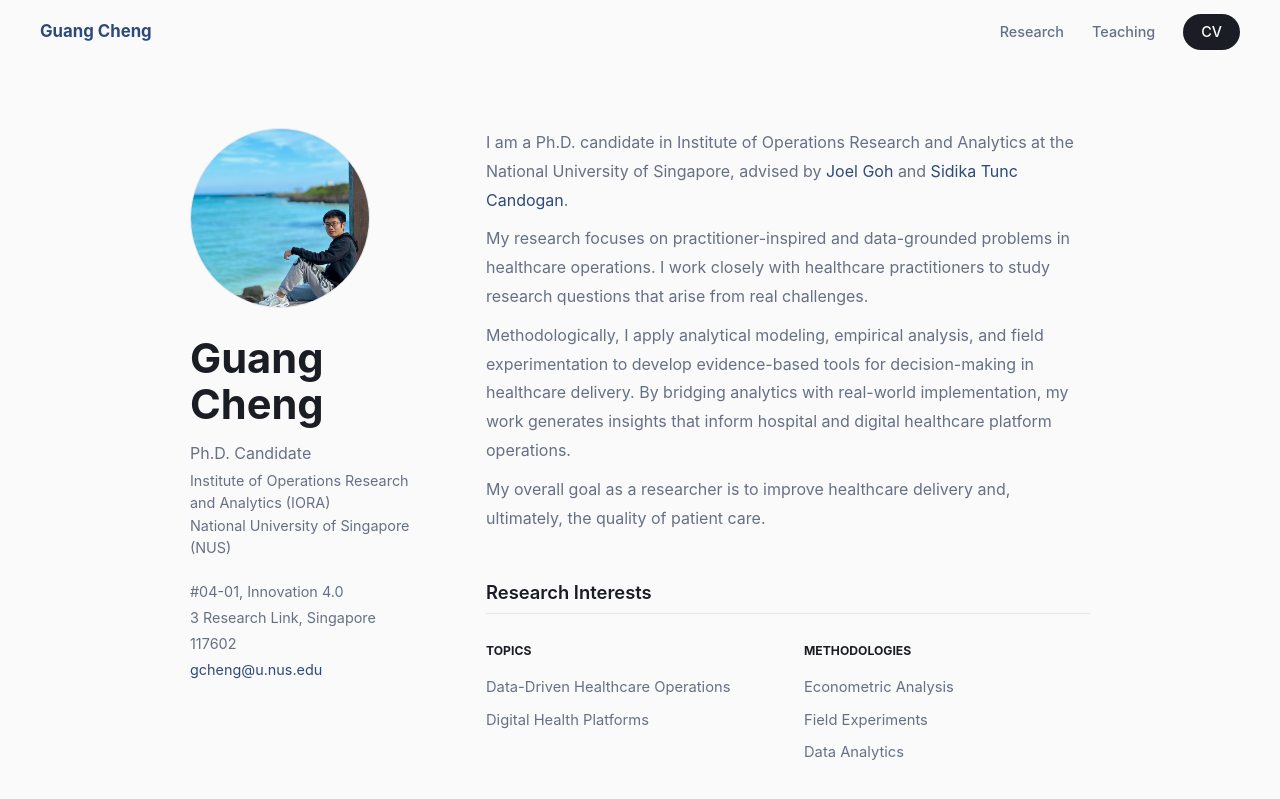
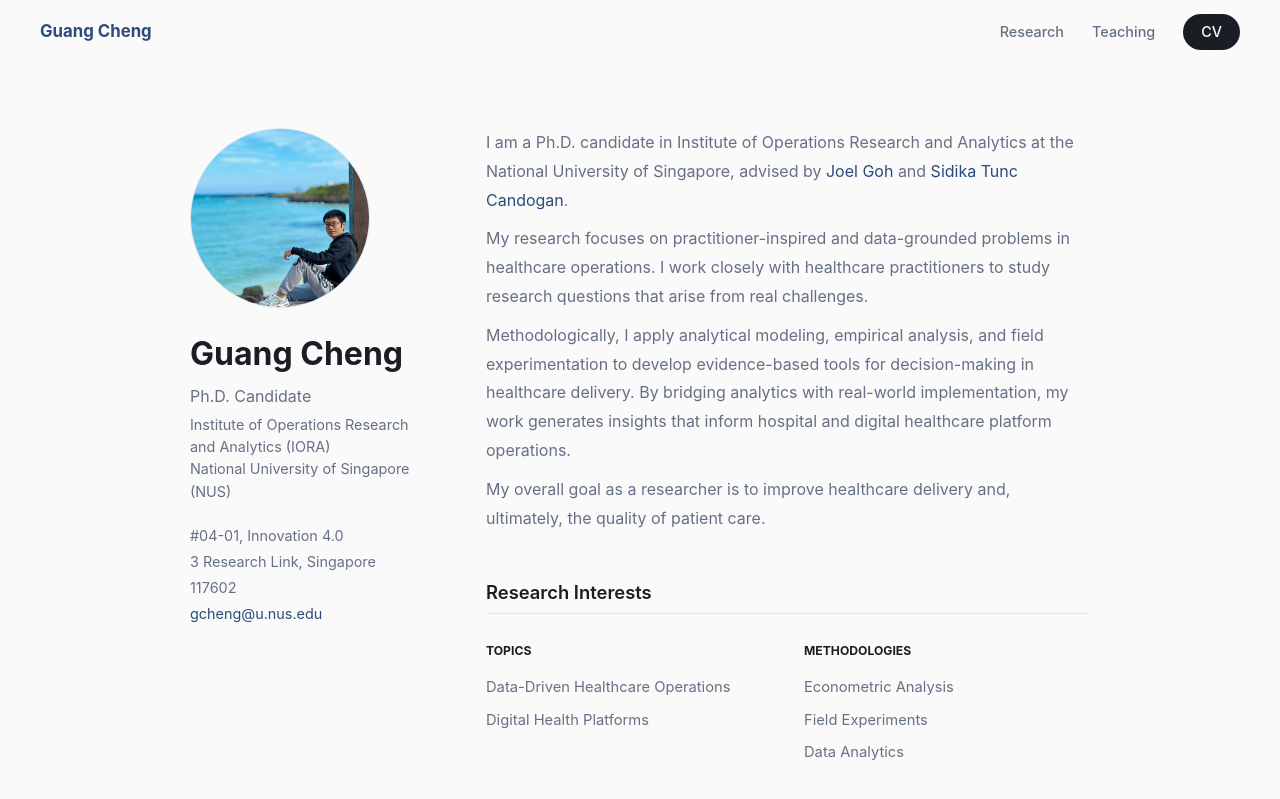
Before and after one commit to gcheng-nus/gcheng-nus.github.io, a Jekyll site: the page built from _pages/about.md, in a window 1280 px wide and 900 px high. Shown: the top 799 px of the window. Built offline with Jekyll 4.4.1, drawn with Linux system fonts in a browser that asks for light colours.

Commit message:
change name font size

```diff
--- a/assets/css/academic.scss
+++ b/assets/css/academic.scss
@@ -222,7 +222,7 @@ body.academic-site.is-locked {
 .hero-name {
   margin: 0 0 12px;
   color: var(--academic-fg);
-  font-size: 2.6rem;
+  font-size: 2rem;
   font-weight: 650;
   line-height: 1.1;
   letter-spacing: 0;
```
